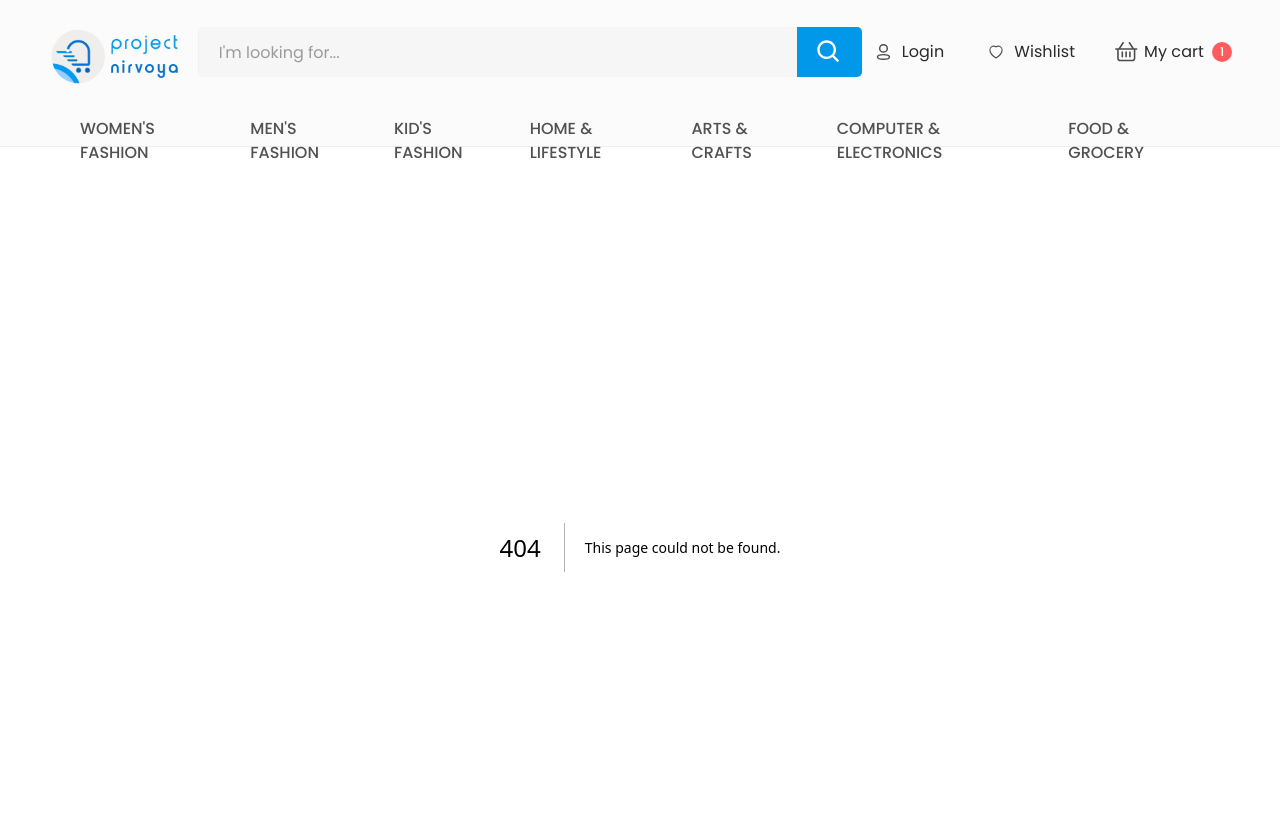
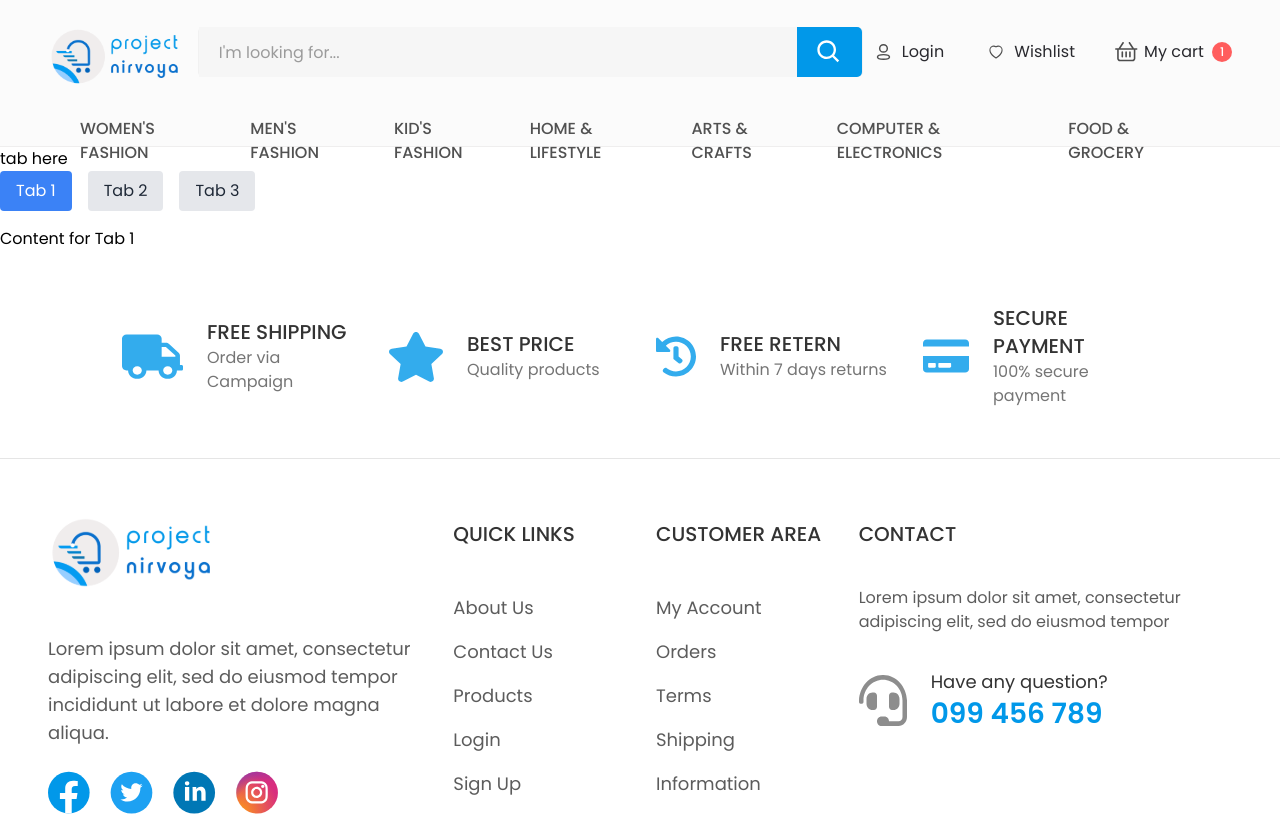
Before and after one commit to nursoftwarebd/glamcart-e-commerce, a Next.js app: page /user in a window 1280 px wide. Before the commit this address had no page. Shown: the top 816 px of the page. Built offline with nearby package versions, Linux system fonts and the light colour scheme.

Commit message:
user tab functional work

```diff
--- /dev/null
+++ b/src/app/user/page.jsx
@@ -0,0 +1,13 @@
+import Tabs from "@/components/screen/User/Tabs";
+import { tabs } from "@/data/tabs";
+
+const page = () => {
+  return (
+    <div>
+      <h3>tab here</h3>
+      <Tabs tabs={tabs} />
+    </div>
+  );
+};
+
+export default page;
--- /dev/null
+++ b/src/components/screen/User/Tabs.jsx
@@ -0,0 +1,30 @@
+"use client";
+// components/Tabs.js
+import { useState } from "react";
+
+const Tabs = ({ tabs }) => {
+  const [activeTab, setActiveTab] = useState(tabs[0]);
+
+  return (
+    <div>
+      <div className="flex space-x-4">
+        {tabs.map((tab) => (
+          <button
+            key={tab.id}
+            className={`px-4 py-2 ${
+              activeTab.id === tab.id
+                ? "bg-blue-500 text-white"
+                : "bg-gray-200 text-gray-800"
+            } rounded`}
+            onClick={() => setActiveTab(tab)}
+          >
+            {tab.title}
+          </button>
+        ))}
+      </div>
+      <div className="mt-4">{activeTab.content}</div>
+    </div>
+  );
+};
+
+export default Tabs;
--- /dev/null
+++ b/src/data/tabs.js
@@ -0,0 +1,5 @@
+export const tabs = [
+  { id: 1, title: "Tab 1", content: <div>Content for Tab 1</div> },
+  { id: 2, title: "Tab 2", content: <div>Content for Tab 2</div> },
+  { id: 3, title: "Tab 3", content: <div>Content for Tab 3</div> },
+];
```
